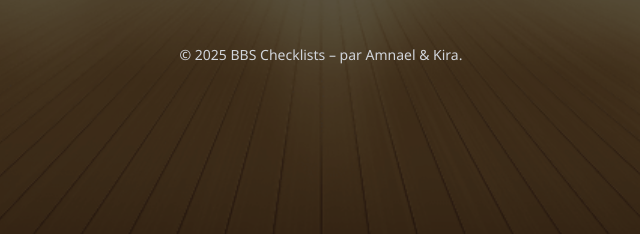
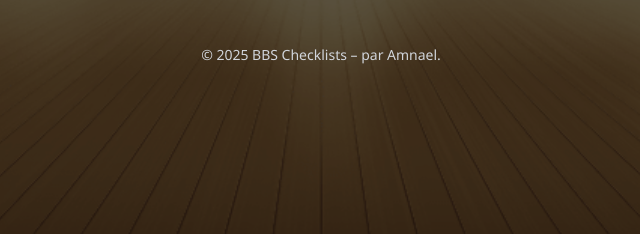
Before and after one commit to Amnaell/BBS-Checklists-Home, a plain HTML site: page index.html in a window 1280 px wide. Shown: the part 524-758 px from the top of the page, 319-959 px from the left. Drawn offline with Linux system fonts and the light colour scheme.

Commit message:
Update index.html

```diff
--- a/index.html
+++ b/index.html
@@ -28,7 +28,7 @@
   </div>
 
   <footer class="footer">
-    © <script>document.write(new Date().getFullYear());</script> BBS Checklists – par Amnael & Kira.
+    © <script>document.write(new Date().getFullYear());</script> BBS Checklists – par Amnael.
   </footer>
 
   <script>
```
